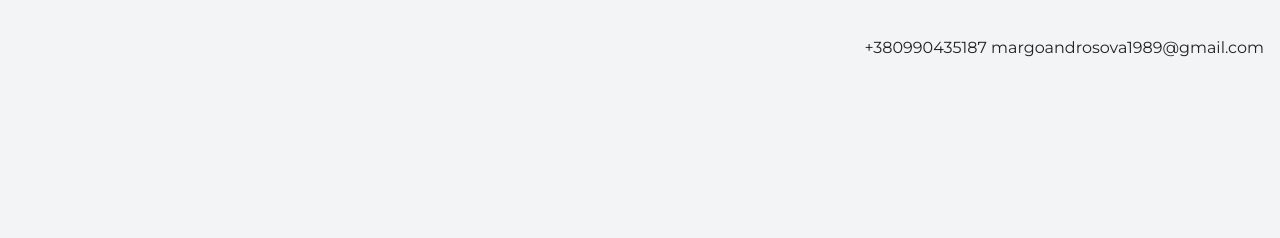
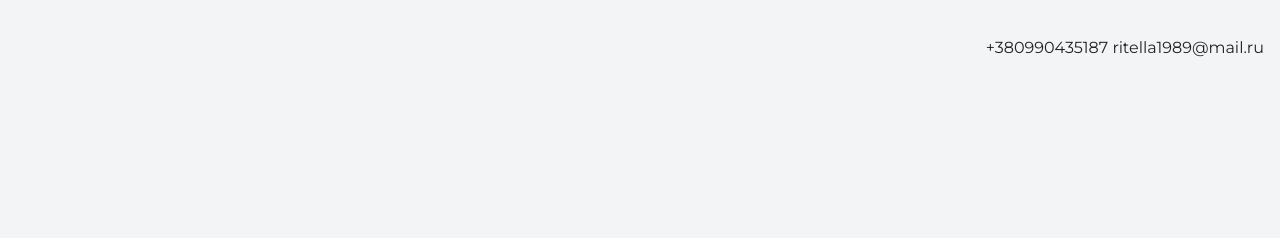
Before and after one commit to Margo187/my-site, a plain HTML site: page index.html in a window 1280 px wide. Shown: the top 238 px of the page. Drawn offline with nearby package versions, Linux system fonts and the light colour scheme.

Commit message:
меняем текст

```diff
--- a/index.html
+++ b/index.html
@@ -11,7 +11,7 @@
     <header class="page-header">
       <div class="container">
       +380990435187
-      margoandrosova1989@gmail.com
+        ritella1989@mail.ru
       </div>
     </header>
 
```
